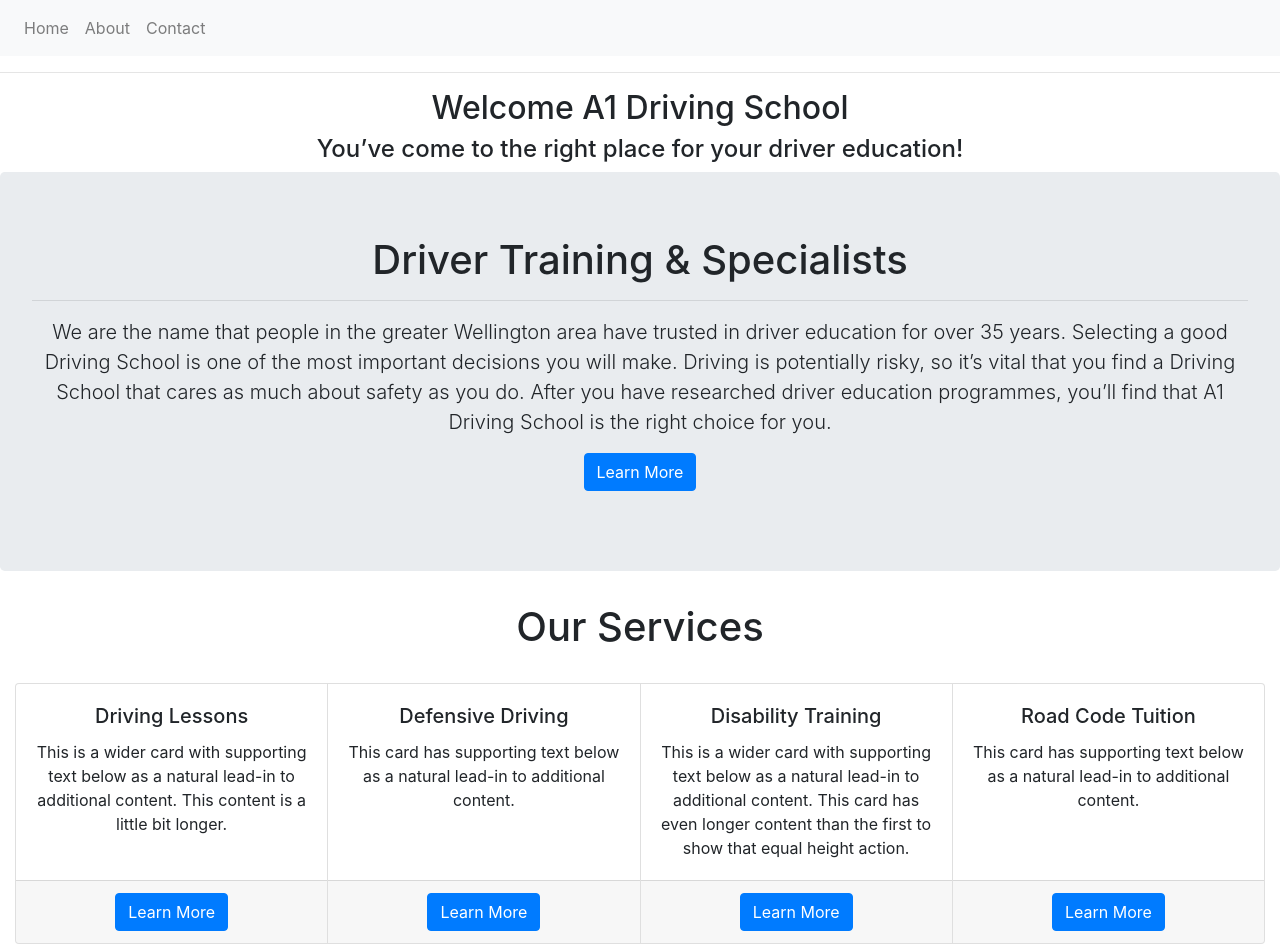
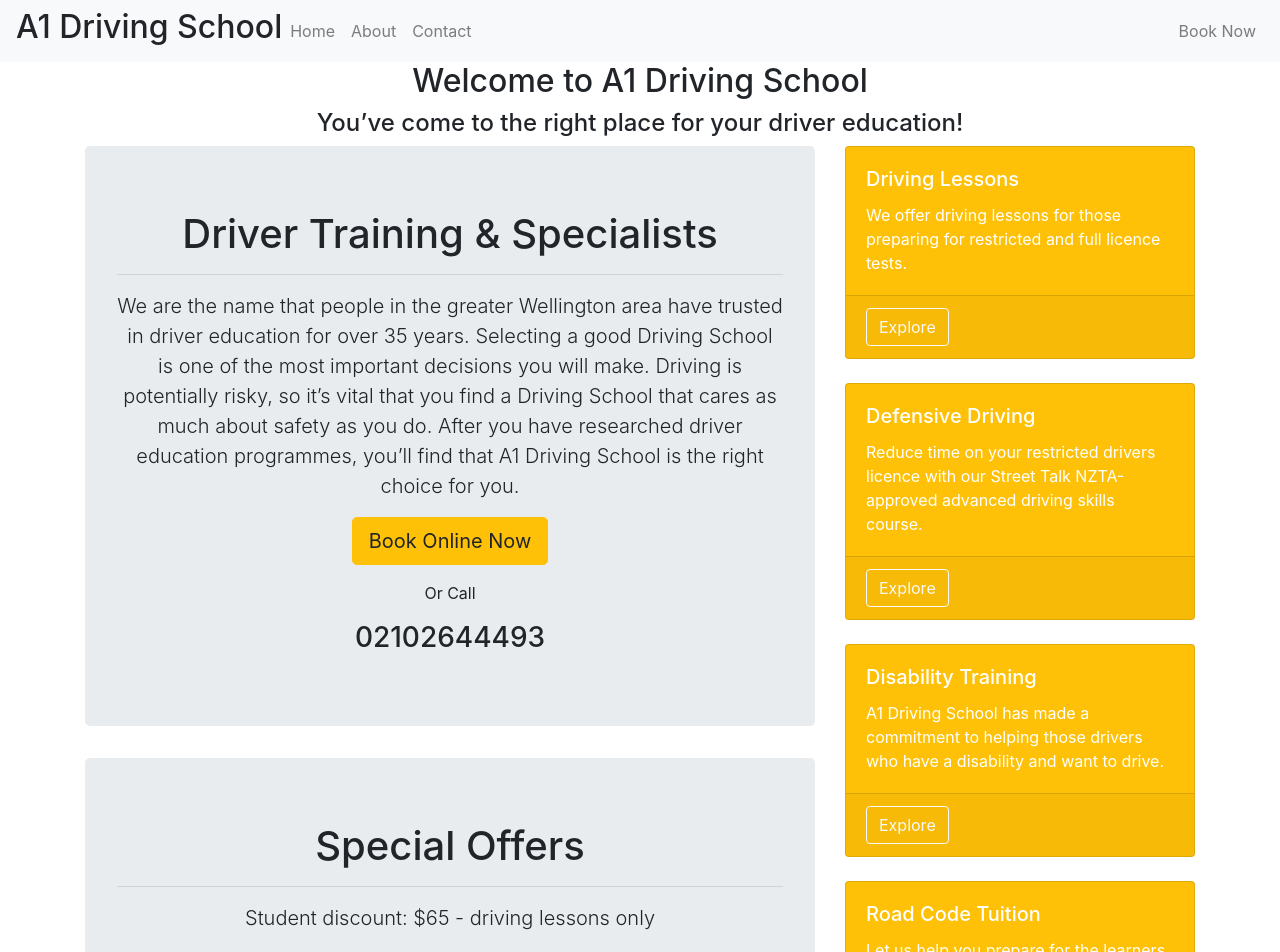
Before and after one commit to Muchengeti/A1-Driving, a React (Create React App) app: page / in a window 1280 px wide. Shown: the top 952 px of the page. Built offline with nearby package versions, Linux system fonts and the light colour scheme.

Commit message:
split hompage into 2 cloumns

```diff
--- a/package.json
+++ b/package.json
@@ -10,6 +10,7 @@
     "react": "^16.12.0",
     "react-bootstrap": "^1.0.0-beta.16",
     "react-dom": "^16.12.0",
+    "react-responsive-navbar": "^1.0.11",
     "react-router-dom": "^5.1.2",
     "react-scripts": "3.4.0"
   },
--- a/src/App.js
+++ b/src/App.js
@@ -13,14 +13,18 @@
     <Router>
         <div>
           <nav className="navbar navbar-expand-lg navbar-light bg-light">
-          <ul className="navbar-nav mr-auto">
+          <h2>A1 Driving School</h2>
+          <ul className="navbar-nav auto">
             <li><Link to={'/'} className="nav-link"> Home </Link></li>
             <li><Link to={'/about'} className="nav-link">About</Link></li>
             <li><Link to={'/contact'} className="nav-link">Contact</Link></li>
 
           </ul>
+          <ul className="navbar-nav ml-auto">
+            <li><Link to={'/'} className="nav-link"> Book Now </Link></li>
+          </ul>
           </nav>
-          <hr />
+
           <Switch>
               <Route exact path='/' component={Home} />
               <Route path='/about' component={About} />
--- a/src/components/Home.js
+++ b/src/components/Home.js
@@ -2,18 +2,21 @@
 import Jumbotron from 'react-bootstrap/Jumbotron'
 import Button from 'react-bootstrap/Button'
 import Card from 'react-bootstrap/Card'
-import CardGroup from 'react-bootstrap/CardGroup'
+import Container from 'react-bootstrap/Container'
+import Row from 'react-bootstrap/Row'
+import Col from 'react-bootstrap/Col'
 
 class Home extends Component {
   render() {
     return (
         <div>
-
           <div className="text-center">
-            <h2>Welcome A1 Driving School</h2>
+            <h2>Welcome to A1 Driving School</h2>
             <h4>You’ve come to the right place for your driver education!</h4>
           </div>
-
+          <Container>
+            <Row>
+              <Col sm={8}>
                  <Jumbotron className="text-center">
                   <h1>Driver Training & Specialists</h1>
                   <hr/>
@@ -24,71 +27,11 @@
                   you’ll find that A1 Driving School is the right choice for you.
                   </p>
                   <p>
-              <Button variant="primary">Learn More</Button>
+                    <Button variant="warning" size="lg">Book Online Now</Button>
                   </p>
+                  <p>Or Call</p>
+                  <h3>02102644493</h3>
                 </Jumbotron>
-          <div className="container-fluid padding text-center">
-            <h1 className="text-center col-12">Our Services</h1>
-
-            <br/>
-            <CardGroup>
-              <Card>
-                {/* <Card.Img variant="top" src="holder.js/100px160" /> */}
-                <Card.Body>
-                  <Card.Title>Driving Lessons</Card.Title>
-                  <Card.Text>
-                    This is a wider card with supporting text below as a natural lead-in to
-                    additional content. This content is a little bit longer.
-                  </Card.Text>
-                </Card.Body>
-                <Card.Footer>
-                  <small className="text-muted"><Button variant="primary">Learn More</Button></small>
-                </Card.Footer>
-              </Card>
-              <Card>
-                {/* <Card.Img variant="top" src="holder.js/100px160" /> */}
-                <Card.Body>
-                  <Card.Title>Defensive Driving</Card.Title>
-                  <Card.Text>
-                    This card has supporting text below as a natural lead-in to additional
-                    content.{' '}
-                  </Card.Text>
-                </Card.Body>
-                <Card.Footer>
-                  <small className="text-muted"><Button variant="primary">Learn More</Button></small>
-                </Card.Footer>
-              </Card>
-              <Card>
-                {/* <Card.Img variant="top" src="holder.js/100px160" /> */}
-                <Card.Body>
-                  <Card.Title>Disability Training</Card.Title>
-                  <Card.Text>
-                    This is a wider card with supporting text below as a natural lead-in to
-                    additional content. This card has even longer content than the first to
-                    show that equal height action.
-                  </Card.Text>
-                </Card.Body>
-                <Card.Footer>
-                  <small className="text-muted"><Button variant="primary">Learn More</Button></small>
-                </Card.Footer>
-              </Card>
-              <Card>
-                {/* <Card.Img variant="top" src="holder.js/100px160" /> */}
-                <Card.Body>
-                  <Card.Title>Road Code Tuition</Card.Title>
-                  <Card.Text>
-                    This card has supporting text below as a natural lead-in to additional
-                    content.{' '}
-                  </Card.Text>
-                </Card.Body>
-                <Card.Footer>
-                  <small className="text-muted"><Button variant="primary">Learn More</Button></small>
-                </Card.Footer>
-              </Card>
-            </CardGroup>
-            <br/>
-            <br/>
-          </div>
 
                 <Jumbotron className="container-fluid padding text-center">
                   <h1 className="text-center col-12">Special Offers</h1>
@@ -99,6 +42,67 @@
                       <p>Next available course March 2020</p>
                     </div>
                 </Jumbotron>
+              </Col>
+
+              <Col lg={4}>
+              {/* <CardGroup> */}
+                <Card bg="warning" text="white">
+                  {/* <Card.Img variant="top" src="holder.js/100px160" /> */}
+                  <Card.Body>
+                    <Card.Title>Driving Lessons</Card.Title>
+                    <Card.Text>
+                      We offer driving lessons for those preparing for restricted and full licence tests.
+                    </Card.Text>
+                  </Card.Body>
+                  <Card.Footer>
+                    <small className="text-muted"><Button variant="outline-light">Explore</Button></small>
+                  </Card.Footer>
+                </Card>
+                <br/>
+                <Card bg="warning" text="white">
+                  {/* <Card.Img variant="top" src="holder.js/100px160" /> */}
+                  <Card.Body>
+                    <Card.Title>Defensive Driving</Card.Title>
+                    <Card.Text>
+                    Reduce time on your restricted drivers licence with our Street Talk
+                    NZTA-approved advanced driving skills course.
+                    </Card.Text>
+                  </Card.Body>
+                  <Card.Footer>
+                    <small className="text-muted"><Button variant="outline-light">Explore</Button></small>
+                  </Card.Footer>
+                </Card>
+                <br/>
+                <Card bg="warning" text="white">
+                  {/* <Card.Img variant="top" src="holder.js/100px160" /> */}
+                  <Card.Body>
+                    <Card.Title>Disability Training</Card.Title>
+                    <Card.Text>
+                    A1 Driving School has made a commitment to helping those drivers who have a disability
+                    and want to drive.
+                    </Card.Text>
+                  </Card.Body>
+                  <Card.Footer>
+                    <small className="text-muted"><Button variant="outline-light">Explore</Button></small>
+                  </Card.Footer>
+                </Card>
+                <br/>
+                <Card bg="warning" text="white">
+                  {/* <Card.Img variant="top" src="holder.js/100px160" /> */}
+                  <Card.Body>
+                    <Card.Title>Road Code Tuition</Card.Title>
+                    <Card.Text>
+                      Let us help you prepare for the learners Licence Test with our personalized Road Code tuition.
+                    </Card.Text>
+                  </Card.Body>
+                  <Card.Footer>
+                    <small className="text-muted"><Button variant="outline-light">Explore</Button></small>
+                  </Card.Footer>
+                </Card>
+              </Col>
+            </Row>
+          </Container>
+
         </div>
     );
   }
```
Also changed, not shown: 1 other file (tests, documents, lock files or other folders). Lines whose indentation alone changed are shown as unchanged.
